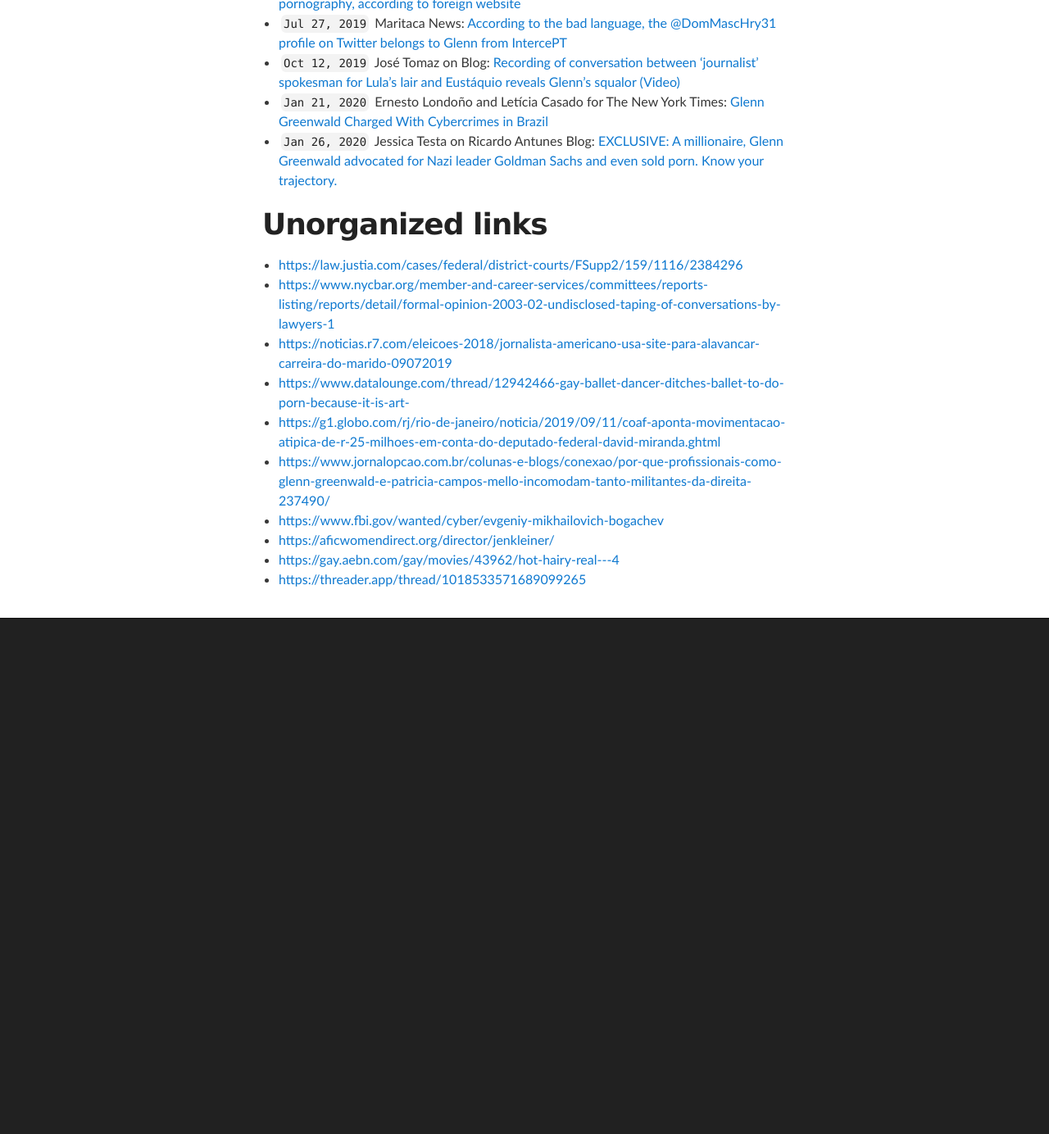
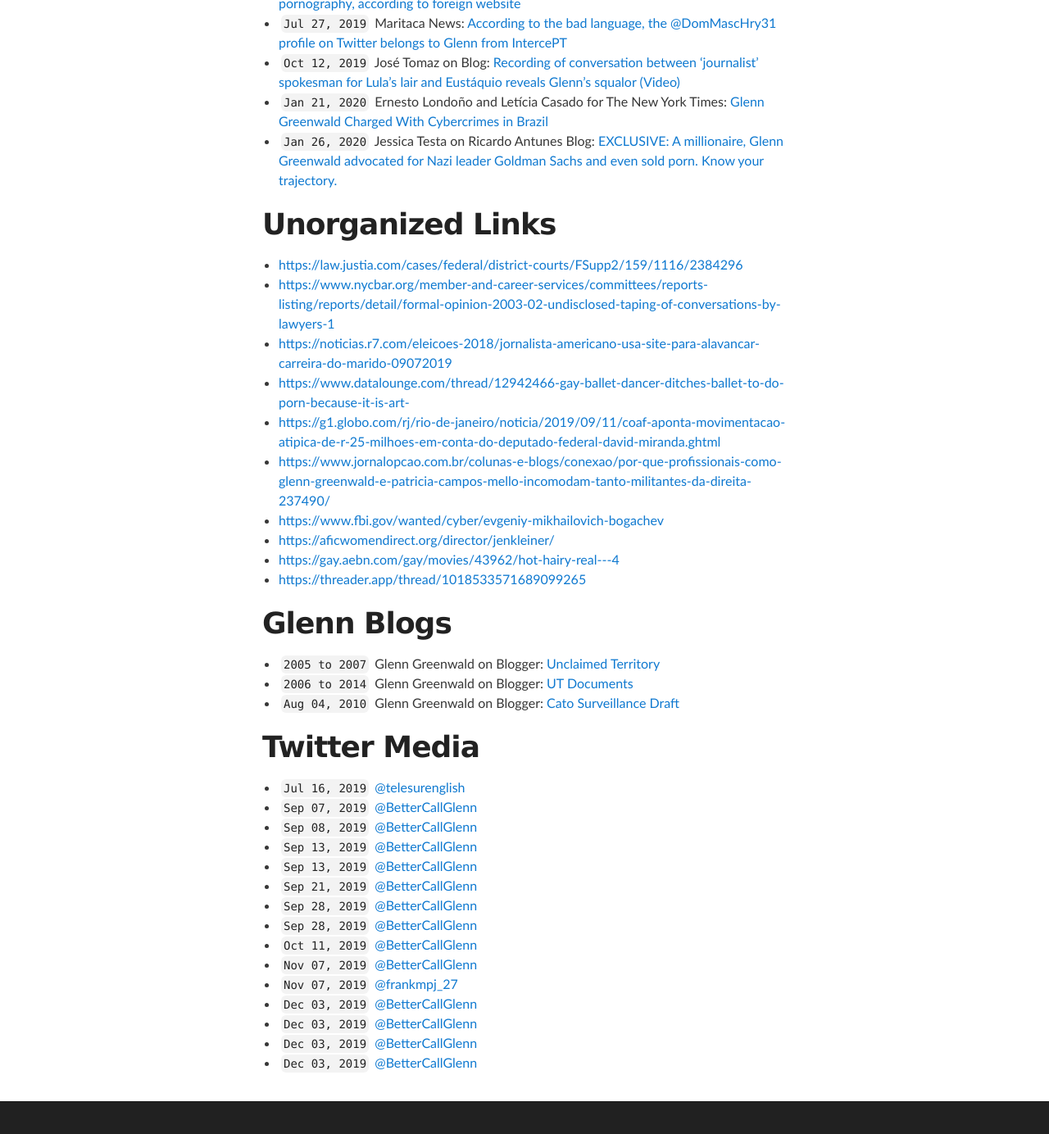
Before and after one commit to masternotions/masternotions.github.io, a Jekyll site: the page built from articles.md, in a window 1280 px wide and 1400 px high, scrolled down 1985 px. Shown: the top 1384 px of the window at 82% size. Built offline with Jekyll 4.4.1, drawn with Linux system fonts in a browser that asks for light colours; before the commit the page ends 2795 px from its top, so only the background shows below that; some of the changed text lies outside the part shown.

Commit message:
Update articles.md

```diff
--- a/articles.md
+++ b/articles.md
@@ -5,7 +5,7 @@ title: Articles
 
 [Go Back](index.md)
 
-# Articles and posts
+# Articles and Posts
 
 - ``Mar 09, 2005`` Jodi Wilgoren for The New York Times: [Supremacist Sent Code From Jail, Lawyer Says](https://www.nytimes.com/2005/03/09/us/supremacist-sent-code-from-jail-lawyer-says.html)
 - ``Jul 27, 2006`` Patterico on Blog: [Annotated WuzzaDem: The Facts Behind the Greenwald Sock-Puppetry](http://patterico.com/2006/07/27/annotated-wuzzadem-the-facts-behind-the-greenwald-sock-puppetry/)
@@ -51,7 +51,7 @@ title: Articles
 - ``Jan 21, 2020`` Ernesto Londoño and Letícia Casado for The New York Times: [Glenn Greenwald Charged With Cybercrimes in Brazil](https://www.nytimes.com/2020/01/21/world/americas/glenn-greenwald-brazil-cybercrimes.html)
 - ``Jan 26, 2020`` Jessica Testa on Ricardo Antunes Blog: [EXCLUSIVE: A millionaire, Glenn Greenwald advocated for Nazi leader Goldman Sachs and even sold porn. Know your trajectory.](https://ricardoantunes.com.br/exclusivo-milionario-glenn-greenwald-advogou-para-lider-nazista-goldman-sachs-e-vendeu-ate-filme-porno-conheca-sua-trajetoria/)
 
-# Unorganized links
+# Unorganized Links
 
 - <https://law.justia.com/cases/federal/district-courts/FSupp2/159/1116/2384296>
 - <https://www.nycbar.org/member-and-career-services/committees/reports-listing/reports/detail/formal-opinion-2003-02-undisclosed-taping-of-conversations-by-lawyers-1>
@@ -64,11 +64,13 @@ title: Articles
 - <https://gay.aebn.com/gay/movies/43962/hot-hairy-real---4>
 - <https://threader.app/thread/1018533571689099265>
 
-<!--
+# Glenn Blogs
 
-http://docshare.tips/the-story-of-a-jew-who-fell-in-love-with-a-nazi-the-glenn-greenwald-matt-hale-affair_58aa1654b6d87f6f5d8b5237.html
-https://www.facebook.com/Gesara.Brasil/posts/um-predador-sexual-chamado-glenn-greenwald-ato-iiposted-on-agosto-3-2019-by-room/2442549029101496/
-https://m.facebook.com/permalink.php?story_fbid=912037985810130&id=109223329424937
+- ``2005 to 2007`` Glenn Greenwald on Blogger: [Unclaimed Territory](http://glenngreenwald.blogspot.com/)
+- ``2006 to 2014`` Glenn Greenwald on Blogger: [UT Documents](http://utdocuments.blogspot.com/)
+- ``Aug 04, 2010`` Glenn Greenwald on Blogger: [Cato Surveillance Draft](http://surveillancedraft.blogspot.com/)
+
+# Twitter Media
 
 - ``Jul 16, 2019`` [@telesurenglish](https://twitter.com/telesurenglish/status/1151144461738446848)
 - ``Sep 07, 2019`` [@BetterCallGlenn](https://twitter.com/BetterCallGlenn/status/1170428093451968515)
```
Also changed, not shown: other parts of articles.md (+5 -3 lines).
